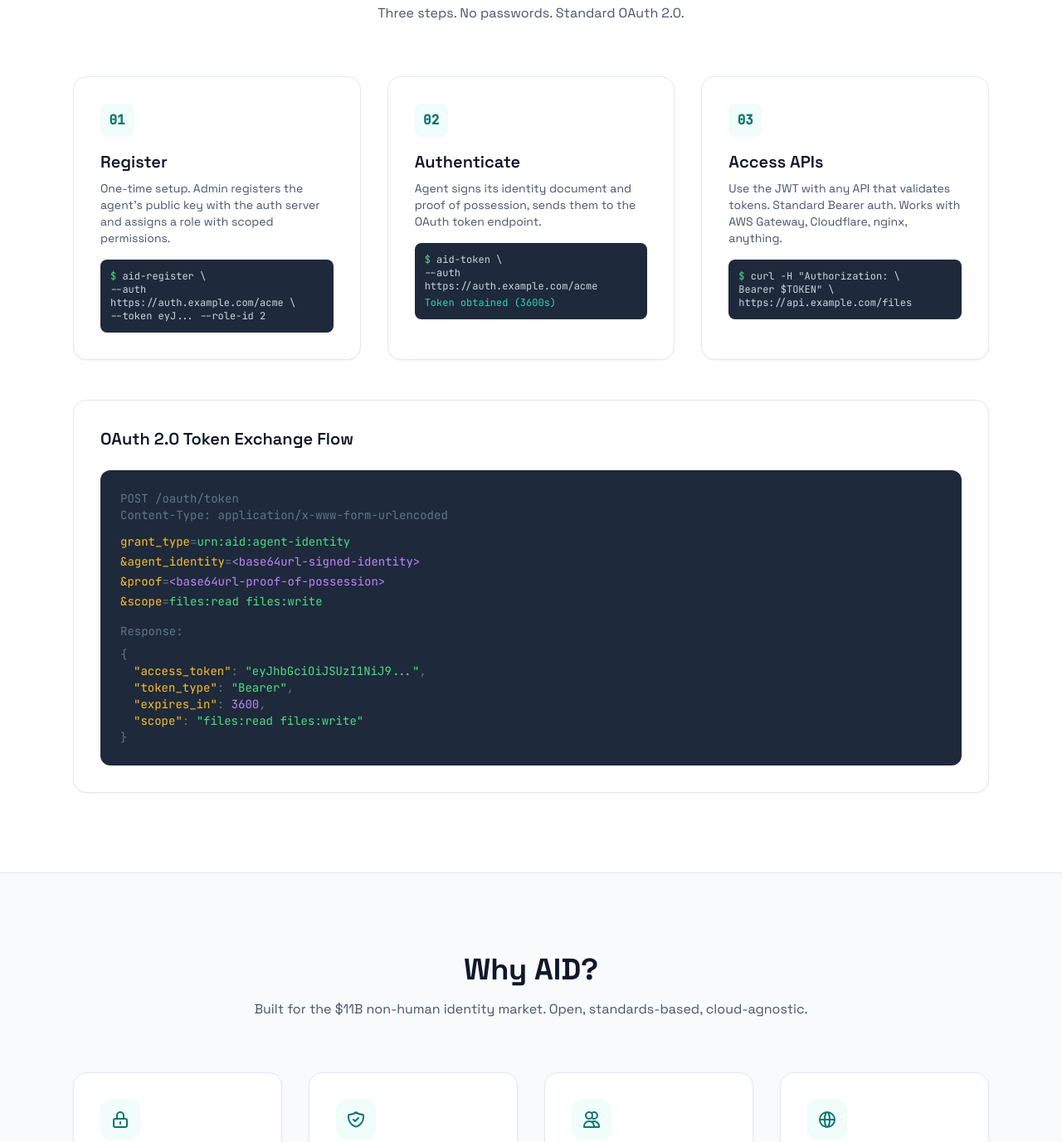
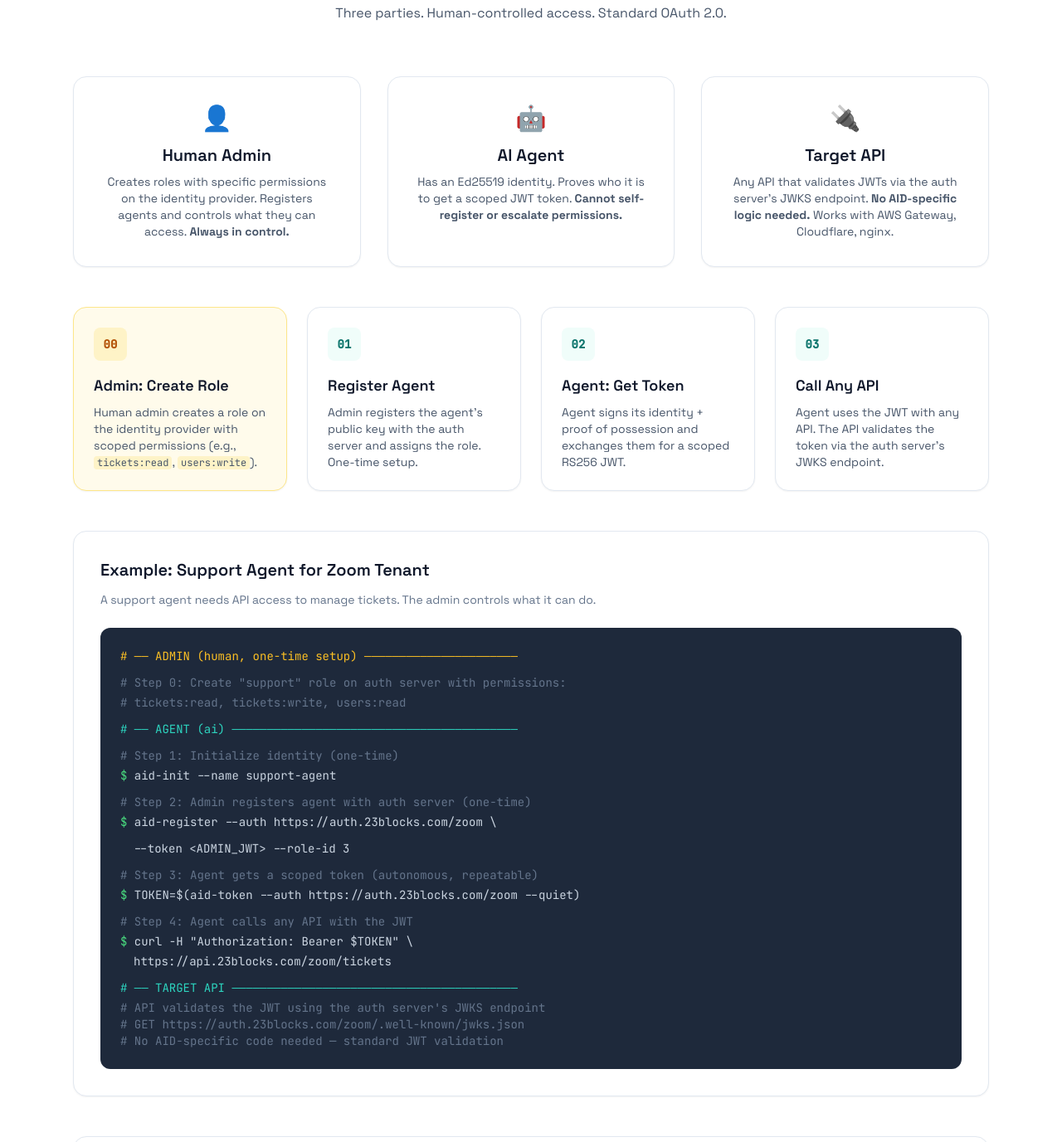
Before and after one commit to agentmessaging/aid-website, a plain HTML site: page index.html in a window 1280 px wide. Shown: the part 1938-3315 px from the top of the page at 83% size. Drawn offline with nearby package versions, Linux system fonts and the light colour scheme.

Commit message:
feat: add 3-party sample flow showing admin, agent, and target API roles
How it Works section now shows all parties: Human Admin (creates roles,
controls access), AI Agent (authenticates, gets tokens), and Target API
(validates JWTs via JWKS). Includes real-world example flow for a
support agent accessing the zoom tenant. Quick Start updated to use
aid-init instead of amp-init. Implementers section split into identity
provider vs target API requirements.

Co-Authored-By: Claude Opus 4.6 <noreply@anthropic.com>

```diff
--- a/index.html
+++ b/index.html
@@ -365,46 +365,102 @@
   <section id="how-it-works" class="py-12 md:py-24 border-t border-slate-200">
     <div class="max-w-6xl mx-auto px-4 md:px-6">
       <h2 class="text-2xl md:text-4xl font-bold text-center mb-3 md:mb-4">How it Works</h2>
-      <p class="text-slate-600 text-center text-sm md:text-base max-w-2xl mx-auto mb-8 md:mb-16">Three steps. No passwords. Standard OAuth 2.0.</p>
+      <p class="text-slate-600 text-center text-sm md:text-base max-w-2xl mx-auto mb-8 md:mb-16">Three parties. Human-controlled access. Standard OAuth 2.0.</p>
 
+      <!-- Three parties explanation -->
       <div class="grid gap-4 md:grid-cols-3 md:gap-8 mb-8 md:mb-12">
+        <div class="bg-white border border-slate-200 rounded-xl md:rounded-2xl p-5 md:p-8 shadow-sm text-center">
+          <div class="text-3xl mb-3">👤</div>
+          <h3 class="text-lg md:text-xl font-semibold mb-2">Human Admin</h3>
+          <p class="text-slate-600 text-sm">Creates roles with specific permissions on the identity provider. Registers agents and controls what they can access. <strong>Always in control.</strong></p>
+        </div>
+        <div class="bg-white border border-slate-200 rounded-xl md:rounded-2xl p-5 md:p-8 shadow-sm text-center">
+          <div class="text-3xl mb-3">🤖</div>
+          <h3 class="text-lg md:text-xl font-semibold mb-2">AI Agent</h3>
+          <p class="text-slate-600 text-sm">Has an Ed25519 identity. Proves who it is to get a scoped JWT token. <strong>Cannot self-register or escalate permissions.</strong></p>
+        </div>
+        <div class="bg-white border border-slate-200 rounded-xl md:rounded-2xl p-5 md:p-8 shadow-sm text-center">
+          <div class="text-3xl mb-3">🔌</div>
+          <h3 class="text-lg md:text-xl font-semibold mb-2">Target API</h3>
+          <p class="text-slate-600 text-sm">Any API that validates JWTs via the auth server's JWKS endpoint. <strong>No AID-specific logic needed.</strong> Works with AWS Gateway, Cloudflare, nginx.</p>
+        </div>
+      </div>
+
+      <!-- Steps -->
+      <div class="grid gap-4 md:grid-cols-4 md:gap-6 mb-8 md:mb-12">
+        <!-- Step 0 -->
+        <div class="bg-amber-50 border border-amber-200 rounded-xl md:rounded-2xl p-5 md:p-6 shadow-sm">
+          <div class="w-10 h-10 bg-amber-100 rounded-lg flex items-center justify-center mb-4 text-amber-700 font-bold font-mono text-sm">00</div>
+          <h3 class="text-base md:text-lg font-semibold mb-2">Admin: Create Role</h3>
+          <p class="text-slate-600 text-sm">Human admin creates a role on the identity provider with scoped permissions (e.g., <code class="bg-amber-100 text-xs px-1 rounded">tickets:read</code>, <code class="bg-amber-100 text-xs px-1 rounded">users:write</code>).</p>
+        </div>
+
         <!-- Step 1 -->
-        <div class="bg-white border border-slate-200 rounded-xl md:rounded-2xl p-5 md:p-8 shadow-sm">
-          <div class="w-10 h-10 bg-teal-50 rounded-lg flex items-center justify-center mb-4 text-teal-700 font-bold font-mono">01</div>
-          <h3 class="text-lg md:text-xl font-semibold mb-2">Register</h3>
-          <p class="text-slate-600 text-sm mb-4">One-time setup. Admin registers the agent's public key with the auth server and assigns a role with scoped permissions.</p>
-          <div class="code-block rounded-lg p-3 font-mono text-xs overflow-x-auto">
-            <span class="text-green-400">$</span>
-            <span class="text-slate-300"> aid-register \</span><br>
-            <span class="text-slate-300">    --auth https://auth.example.com/acme \</span><br>
-            <span class="text-slate-300">    --token eyJ... --role-id 2</span>
-          </div>
+        <div class="bg-white border border-slate-200 rounded-xl md:rounded-2xl p-5 md:p-6 shadow-sm">
+          <div class="w-10 h-10 bg-teal-50 rounded-lg flex items-center justify-center mb-4 text-teal-700 font-bold font-mono text-sm">01</div>
+          <h3 class="text-base md:text-lg font-semibold mb-2">Register Agent</h3>
+          <p class="text-slate-600 text-sm">Admin registers the agent's public key with the auth server and assigns the role. One-time setup.</p>
         </div>
 
         <!-- Step 2 -->
-        <div class="bg-white border border-slate-200 rounded-xl md:rounded-2xl p-5 md:p-8 shadow-sm">
-          <div class="w-10 h-10 bg-teal-50 rounded-lg flex items-center justify-center mb-4 text-teal-700 font-bold font-mono">02</div>
-          <h3 class="text-lg md:text-xl font-semibold mb-2">Authenticate</h3>
-          <p class="text-slate-600 text-sm mb-4">Agent signs its identity document and proof of possession, sends them to the OAuth token endpoint.</p>
-          <div class="code-block rounded-lg p-3 font-mono text-xs overflow-x-auto">
-            <span class="text-green-400">$</span>
-            <span class="text-slate-300"> aid-token \</span><br>
-            <span class="text-slate-300">    --auth https://auth.example.com/acme</span><br>
-            <span class="text-teal-400 mt-1 block">Token obtained (3600s)</span>
-          </div>
+        <div class="bg-white border border-slate-200 rounded-xl md:rounded-2xl p-5 md:p-6 shadow-sm">
+          <div class="w-10 h-10 bg-teal-50 rounded-lg flex items-center justify-center mb-4 text-teal-700 font-bold font-mono text-sm">02</div>
+          <h3 class="text-base md:text-lg font-semibold mb-2">Agent: Get Token</h3>
+          <p class="text-slate-600 text-sm">Agent signs its identity + proof of possession and exchanges them for a scoped RS256 JWT.</p>
         </div>
 
         <!-- Step 3 -->
-        <div class="bg-white border border-slate-200 rounded-xl md:rounded-2xl p-5 md:p-8 shadow-sm">
-          <div class="w-10 h-10 bg-teal-50 rounded-lg flex items-center justify-center mb-4 text-teal-700 font-bold font-mono">03</div>
-          <h3 class="text-lg md:text-xl font-semibold mb-2">Access APIs</h3>
-          <p class="text-slate-600 text-sm mb-4">Use the JWT with any API that validates tokens. Standard Bearer auth. Works with AWS Gateway, Cloudflare, nginx, anything.</p>
-          <div class="code-block rounded-lg p-3 font-mono text-xs overflow-x-auto">
+        <div class="bg-white border border-slate-200 rounded-xl md:rounded-2xl p-5 md:p-6 shadow-sm">
+          <div class="w-10 h-10 bg-teal-50 rounded-lg flex items-center justify-center mb-4 text-teal-700 font-bold font-mono text-sm">03</div>
+          <h3 class="text-base md:text-lg font-semibold mb-2">Call Any API</h3>
+          <p class="text-slate-600 text-sm">Agent uses the JWT with any API. The API validates the token via the auth server's JWKS endpoint.</p>
+        </div>
+      </div>
+
+      <!-- Sample flow -->
+      <div class="bg-white border border-slate-200 rounded-xl md:rounded-2xl p-4 md:p-8 shadow-sm mb-8 md:mb-12">
+        <h3 class="text-lg md:text-xl font-semibold mb-2 md:mb-3">Example: Support Agent for Zoom Tenant</h3>
+        <p class="text-slate-500 text-sm mb-4 md:mb-6">A support agent needs API access to manage tickets. The admin controls what it can do.</p>
+        <div class="code-block rounded-lg md:rounded-xl p-3 md:p-6 font-mono text-xs md:text-sm overflow-x-auto">
+          <div class="text-amber-400 mb-3"># ── ADMIN (human, one-time setup) ──────────────────────</div>
+          <div class="text-slate-500 mb-1"># Step 0: Create "support" role on auth server with permissions:</div>
+          <div class="text-slate-500 mb-3">#   tickets:read, tickets:write, users:read</div>
+
+          <div class="text-teal-400 mb-3"># ── AGENT (ai) ─────────────────────────────────────────</div>
+          <div class="text-slate-500 mb-1"># Step 1: Initialize identity (one-time)</div>
+          <div class="mb-3">
             <span class="text-green-400">$</span>
-            <span class="text-slate-300"> curl -H "Authorization: \</span><br>
-            <span class="text-slate-300">    Bearer $TOKEN" \</span><br>
-            <span class="text-slate-300">    https://api.example.com/files</span>
+            <span class="text-slate-300"> aid-init --name support-agent</span>
           </div>
+
+          <div class="text-slate-500 mb-1"># Step 2: Admin registers agent with auth server (one-time)</div>
+          <div class="mb-3">
+            <span class="text-green-400">$</span>
+            <span class="text-slate-300"> aid-register --auth https://auth.23blocks.com/zoom \</span>
+          </div>
+          <div class="mb-3 pl-4">
+            <span class="text-slate-300">--token &lt;ADMIN_JWT&gt; --role-id 3</span>
+          </div>
+
+          <div class="text-slate-500 mb-1"># Step 3: Agent gets a scoped token (autonomous, repeatable)</div>
+          <div class="mb-3">
+            <span class="text-green-400">$</span>
+            <span class="text-slate-300"> TOKEN=$(aid-token --auth https://auth.23blocks.com/zoom --quiet)</span>
+          </div>
+
+          <div class="text-slate-500 mb-1"># Step 4: Agent calls any API with the JWT</div>
+          <div class="mb-1">
+            <span class="text-green-400">$</span>
+            <span class="text-slate-300"> curl -H "Authorization: Bearer $TOKEN" \</span>
+          </div>
+          <div class="pl-4 mb-3">
+            <span class="text-slate-300">https://api.23blocks.com/zoom/tickets</span>
+          </div>
+
+          <div class="text-teal-400 mb-1"># ── TARGET API ─────────────────────────────────────────</div>
+          <div class="text-slate-500"># API validates the JWT using the auth server's JWKS endpoint</div>
+          <div class="text-slate-500"># GET https://auth.23blocks.com/zoom/.well-known/jwks.json</div>
+          <div class="text-slate-500"># No AID-specific code needed — standard JWT validation</div>
         </div>
       </div>
 
@@ -636,10 +692,10 @@
             <span class="text-slate-300"> curl -fsSL https://raw.githubusercontent.com/agentmessaging/agent-identity/main/install.sh | bash</span>
           </div>
 
-          <div class="text-slate-500 mb-3"># Initialize AMP identity (if not already done)</div>
+          <div class="text-slate-500 mb-3"># Initialize agent identity</div>
           <div class="mb-4">
             <span class="text-green-400">$</span>
-            <span class="text-slate-300"> amp-init --auto</span>
+            <span class="text-slate-300"> aid-init --auto</span>
           </div>
 
           <div class="text-slate-500 mb-3"># Register with an auth server (one-time)</div>
@@ -736,10 +792,11 @@
   <!-- For Implementers -->
   <section class="py-12 md:py-24 bg-slate-50 border-t border-slate-200">
     <div class="max-w-6xl mx-auto px-4 md:px-6">
-      <h2 class="text-2xl md:text-4xl font-bold text-center mb-3 md:mb-4">For Auth Server Implementers</h2>
-      <p class="text-slate-600 text-center text-sm md:text-base max-w-2xl mx-auto mb-8 md:mb-12">Add AID support to your OAuth 2.0 server in four steps.</p>
+      <h2 class="text-2xl md:text-4xl font-bold text-center mb-3 md:mb-4">For Implementers</h2>
+      <p class="text-slate-600 text-center text-sm md:text-base max-w-2xl mx-auto mb-8 md:mb-12">What each party needs to implement.</p>
 
-      <div class="grid gap-4 md:grid-cols-2 md:gap-6">
+      <h3 class="text-lg font-semibold mb-4 text-teal-800">Identity Provider (Auth Server)</h3>
+      <div class="grid gap-4 md:grid-cols-2 md:gap-6 mb-8">
         <div class="bg-white border border-slate-200 rounded-xl p-5 md:p-6 shadow-sm">
           <div class="text-teal-700 font-mono font-bold mb-2">1. Agent Registration</div>
           <p class="text-sm text-slate-600">Add a <code class="bg-slate-100 px-1.5 py-0.5 rounded text-xs">POST /agent_registrations</code> endpoint that accepts public keys, addresses, and fingerprints. Assign roles with scoped permissions.</p>
@@ -753,9 +810,14 @@
           <p class="text-sm text-slate-600">Verify the Agent Identity signature, check expiration, validate proof of possession timestamp, and match fingerprints against registrations.</p>
         </div>
         <div class="bg-white border border-slate-200 rounded-xl p-5 md:p-6 shadow-sm">
-          <div class="text-teal-700 font-mono font-bold mb-2">4. OIDC Discovery</div>
-          <p class="text-sm text-slate-600">Add <code class="bg-slate-100 px-1.5 py-0.5 rounded text-xs">urn:aid:agent-identity</code> to <code class="bg-slate-100 px-1.5 py-0.5 rounded text-xs">grant_types_supported</code> in your discovery document so clients can auto-detect support.</p>
+          <div class="text-teal-700 font-mono font-bold mb-2">4. JWKS + OIDC Discovery</div>
+          <p class="text-sm text-slate-600">Expose <code class="bg-slate-100 px-1.5 py-0.5 rounded text-xs">/.well-known/jwks.json</code> so target APIs can validate JWTs. Add <code class="bg-slate-100 px-1.5 py-0.5 rounded text-xs">urn:aid:agent-identity</code> to <code class="bg-slate-100 px-1.5 py-0.5 rounded text-xs">grant_types_supported</code>.</p>
         </div>
+      </div>
+
+      <h3 class="text-lg font-semibold mb-4 text-teal-800">Target API (the service your agents call)</h3>
+      <div class="bg-white border border-slate-200 rounded-xl p-5 md:p-6 shadow-sm">
+        <p class="text-sm text-slate-600"><strong>No AID-specific code needed.</strong> Just validate RS256 JWTs using the auth server's JWKS endpoint — the same way you'd validate any OAuth 2.0 token. Works with AWS API Gateway, Cloudflare Access, nginx, or any JWT middleware.</p>
       </div>
     </div>
   </section>
```
